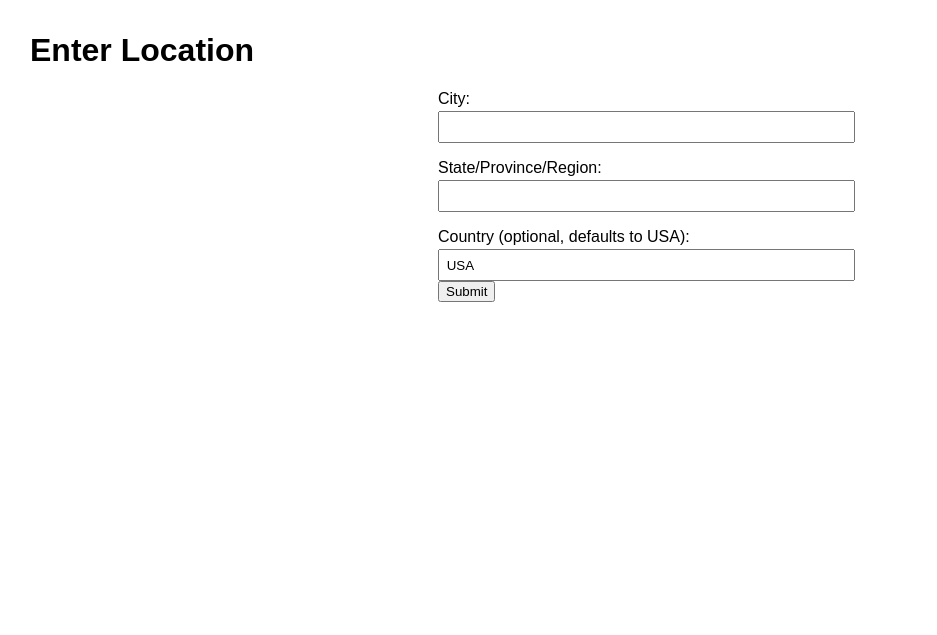
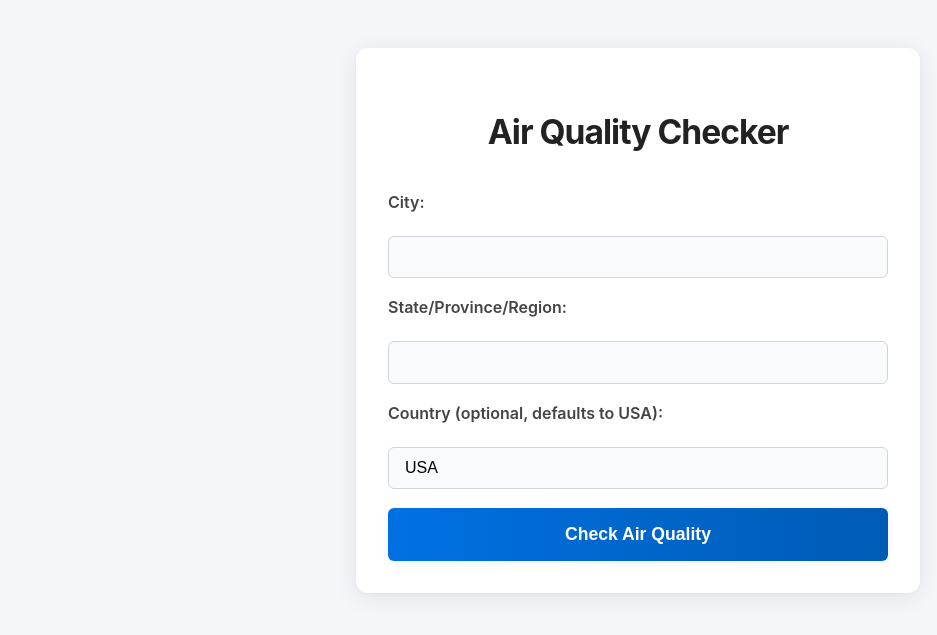
Before and after one commit to gabehoffman/AirQualityChecker-guided, a Django app: page / in a window 1280 px wide. Shown: the top 635 px of the page, without its empty margins (2-939 px from the left). Run offline with Django 5.2, Linux system fonts and the light colour scheme.

Commit message:
give it a fresh macrumors look

```diff
--- a/checker/templates/checker/location_form.html
+++ b/checker/templates/checker/location_form.html
@@ -5,13 +5,111 @@
     <meta charset="UTF-8">
     <title>Location Form</title>
     <style>
-        body { font-family: Arial, sans-serif; margin: 2em; }
-        form { max-width: 400px; margin: auto; }
-        label { display: block; margin-top: 1em; }
-        input[type=text] { width: 100%; padding: 0.5em; margin-top: 0.2em; }
-        .errorlist, .error { color: red; margin: 0; padding: 0; list-style: none; }
-        .success { color: green; }
-        .aqi-box { border: 1px solid #ccc; padding: 1em; margin-top: 2em; background: #f9f9f9; }
+        body {
+            font-family: -apple-system, BlinkMacSystemFont, 'Segoe UI', Roboto, Helvetica, Arial, sans-serif;
+            background: #f5f6fa;
+            margin: 0;
+            padding: 0;
+        }
+        .container {
+            max-width: 500px;
+            margin: 3em auto;
+            background: #fff;
+            border-radius: 12px;
+            box-shadow: 0 4px 24px rgba(0,0,0,0.08), 0 1.5px 4px rgba(0,0,0,0.03);
+            padding: 2.5em 2em 2em 2em;
+        }
+        h1 {
+            font-size: 2.1em;
+            font-weight: 700;
+            color: #222;
+            margin-bottom: 1.2em;
+            letter-spacing: -1px;
+            text-align: center;
+        }
+        form {
+            display: flex;
+            flex-direction: column;
+            gap: 1.2em;
+        }
+        label {
+            font-weight: 600;
+            color: #444;
+            margin-bottom: 0.3em;
+        }
+        input[type=text] {
+            border: 1px solid #d1d5db;
+            border-radius: 6px;
+            padding: 0.7em 1em;
+            font-size: 1em;
+            background: #f8fafc;
+            transition: border 0.2s;
+        }
+        input[type=text]:focus {
+            border: 1.5px solid #0071e3;
+            outline: none;
+            background: #fff;
+        }
+        button[type=submit] {
+            background: linear-gradient(90deg, #0071e3 0%, #005bb5 100%);
+            color: #fff;
+            font-weight: 700;
+            border: none;
+            border-radius: 6px;
+            padding: 0.9em 0;
+            font-size: 1.1em;
+            cursor: pointer;
+            box-shadow: 0 2px 8px rgba(0,113,227,0.08);
+            transition: background 0.2s, box-shadow 0.2s;
+        }
+        button[type=submit]:hover {
+            background: linear-gradient(90deg, #005bb5 0%, #0071e3 100%);
+            box-shadow: 0 4px 16px rgba(0,113,227,0.13);
+        }
+        .errorlist, .error {
+            color: #d32d2f;
+            background: #fff0f0;
+            border: 1px solid #ffd6d6;
+            border-radius: 5px;
+            padding: 0.7em 1em;
+            margin: 0 0 1em 0;
+            font-size: 1em;
+        }
+        .aqi-box {
+            border: 1.5px solid #e5e7eb;
+            border-radius: 10px;
+            background: #f7fafd;
+            padding: 1.5em 1.2em;
+            margin-top: 2em;
+            box-shadow: 0 1.5px 6px rgba(0,0,0,0.04);
+        }
+        .aqi-box h2 {
+            font-size: 1.3em;
+            color: #0071e3;
+            margin-bottom: 1em;
+        }
+        .aqi-box ul {
+            list-style: none;
+            padding: 0;
+            margin: 0 0 1em 0;
+        }
+        .aqi-box li {
+            margin-bottom: 0.5em;
+            font-size: 1.05em;
+        }
+        .aqi-box strong {
+            color: #222;
+        }
+        .aqi-box p {
+            margin: 0.7em 0 0 0;
+            font-size: 1.05em;
+            color: #444;
+        }
+        @media (max-width: 600px) {
+            .container {
+                padding: 1.2em 0.5em;
+            }
+        }
     </style>
     <script>
         function validateForm() {
@@ -26,7 +124,8 @@
     </script>
 </head>
 <body>
-    <h1>Enter Location</h1>
+    <div class="container">
+        <h1>Air Quality Checker</h1>
         <form name="locationForm" method="post" onsubmit="return validateForm();">
             {% csrf_token %}
             {{ form.non_field_errors }}
@@ -39,7 +138,7 @@
             <label for="id_country">Country (optional, defaults to USA):</label>
             {{ form.country }}
             {{ form.country.errors }}
-        <button type="submit">Submit</button>
+            <button type="submit">Check Air Quality</button>
         </form>
         {% if error %}
             <div class="error">{{ error }}</div>
@@ -62,6 +161,7 @@
                 {% endif %}
             </div>
         {% endif %}
+    </div>
     {# DEBUG: #}
     <div style="display:none;">submitted={{ submitted }} error={{ error }}</div>
 </body>
```
Also changed, not shown: CORE_PRINCIPLES.md (deleted, +0 -5 lines), ENGINEERING_GUIDANCE.md (deleted, +0 -5 lines), PYTHON_DJANGO_GUIDANCE.md (deleted, +0 -5 lines). Lines whose indentation alone changed are shown as unchanged.
